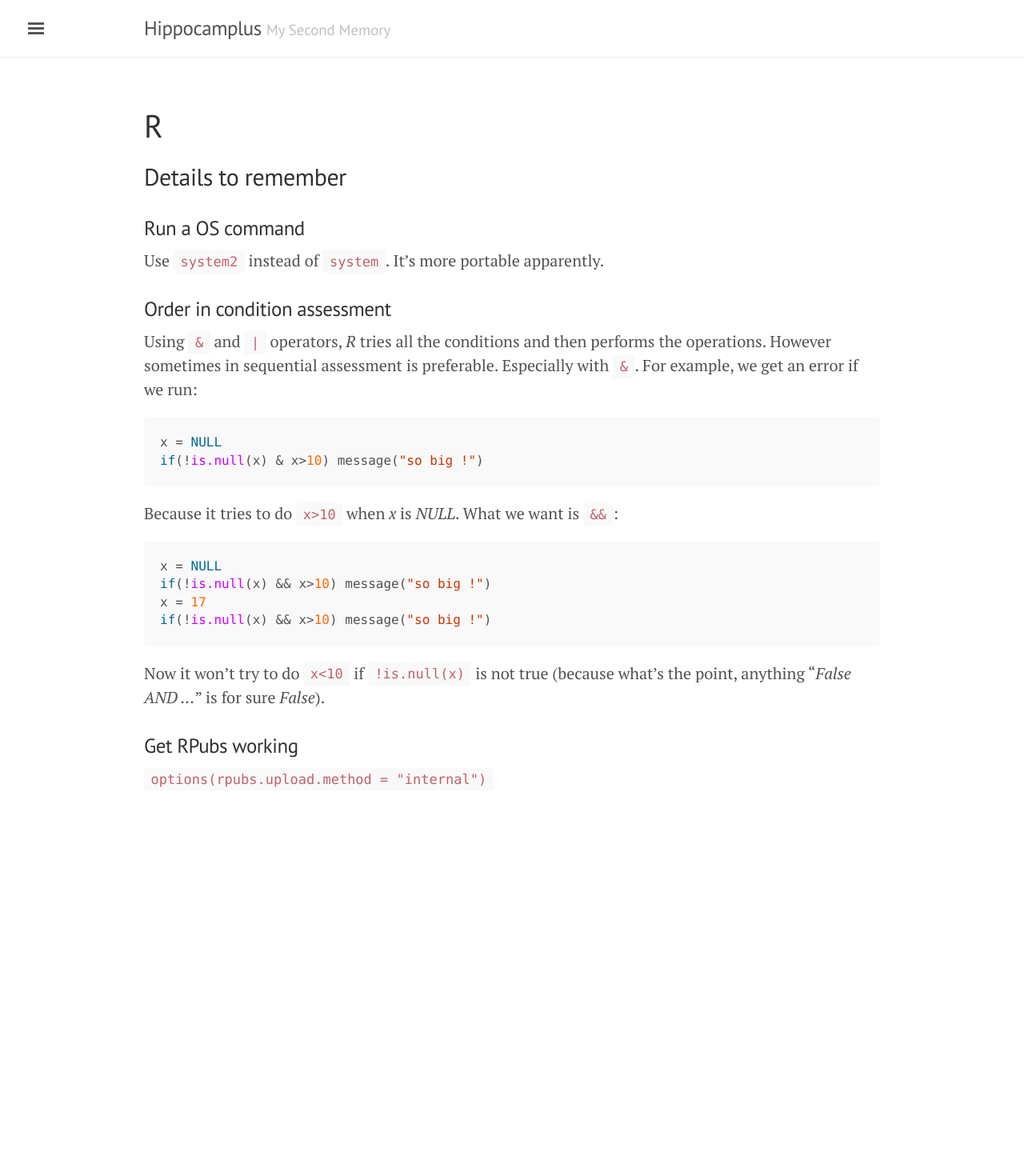
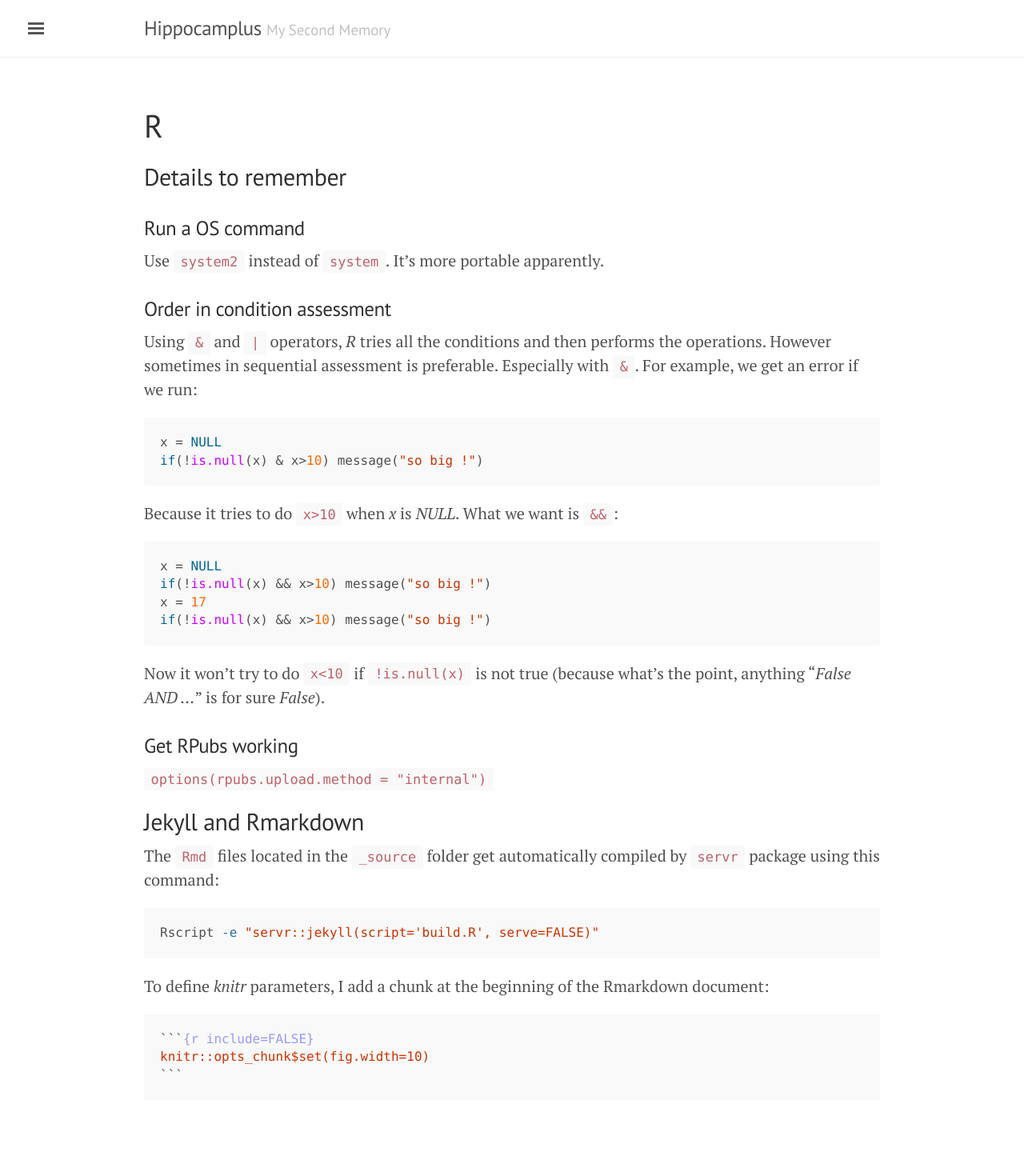
Before and after one commit to jmonlong/Hippocamplus, a Jekyll site: the page built from r.md, in a window 1280 px wide. Shown: the whole page at 80% size. Built offline with Jekyll 4.4.1, drawn with Linux system fonts in a browser that asks for light colours; nearby versions of some CDN libraries; before the commit the page ends 1068 px from its top, so only the background shows below that.

Commit message:
rmd jekyll

````diff
--- a/r.md
+++ b/r.md
@@ -32,3 +32,19 @@ Now it won't try to do `x<10` if `!is.null(x)` is not true (because what's the p
 ### Get RPubs working
 
 `options(rpubs.upload.method = "internal")`
+
+## Jekyll and Rmarkdown
+
+The `Rmd` files located in the `_source` folder get automatically compiled by `servr` package using this command:
+
+~~~sh
+Rscript -e "servr::jekyll(script='build.R', serve=FALSE)"
+~~~
+
+To define *knitr* parameters, I add a chunk at the beginning of the Rmarkdown document:
+
+~~~md
+```{r include=FALSE}
+knitr::opts_chunk$set(fig.width=10)
+```
+~~~
````
